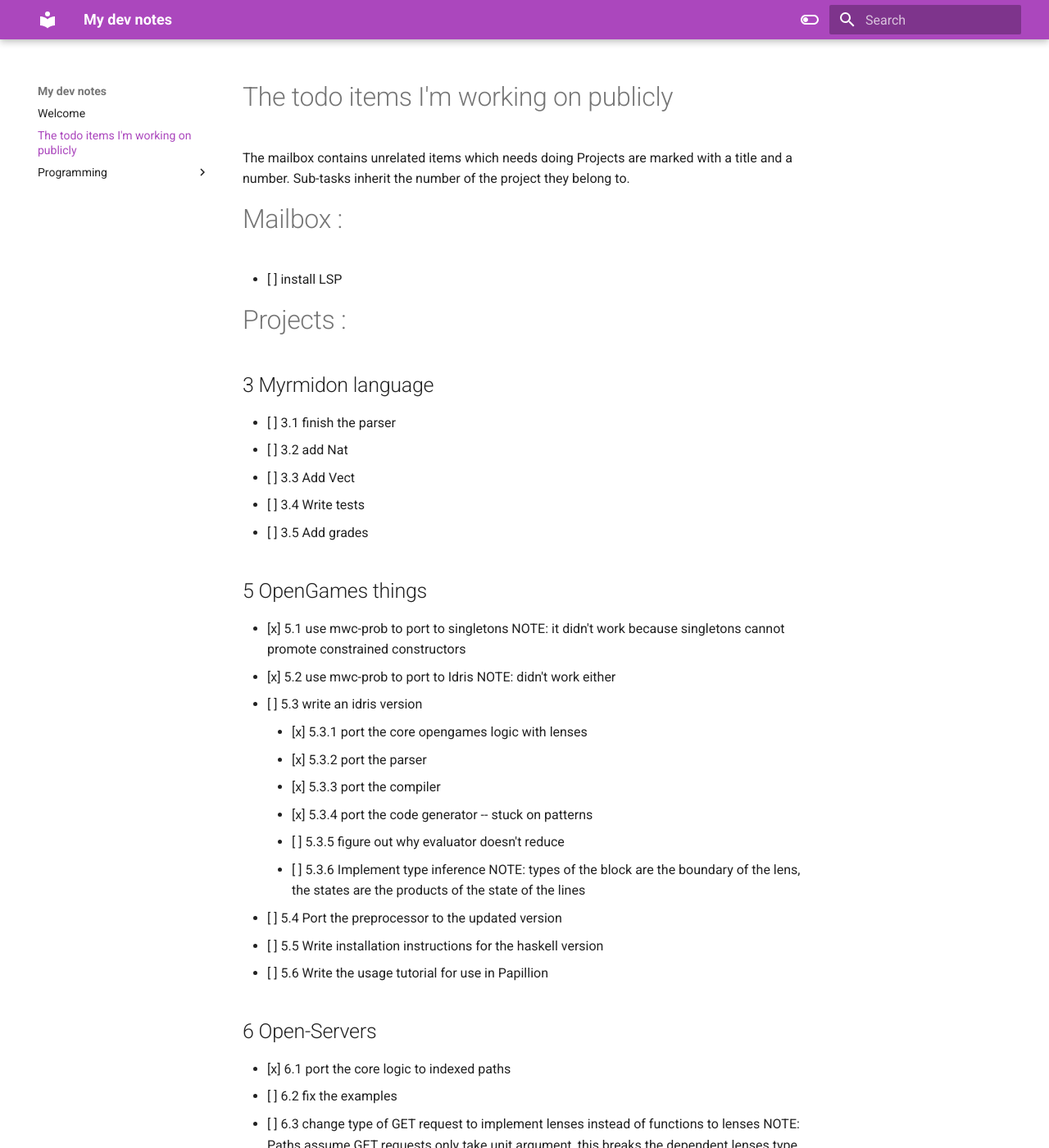
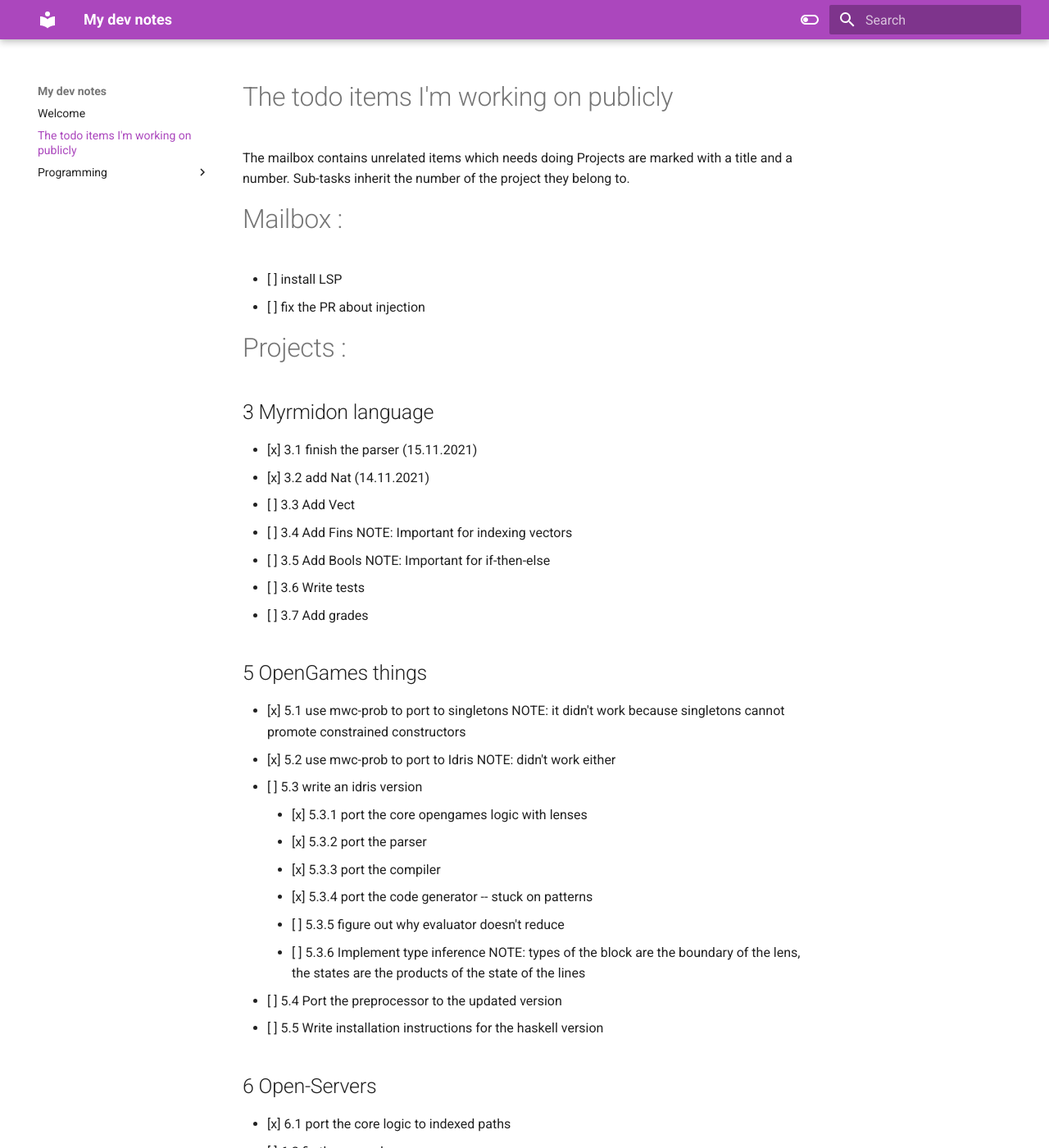
Before and after one commit to andrevidela/dev-notes, an MkDocs documentation site: the page built from docs/TASKS.md, in a window 1280 px wide and 1400 px high. Shown: the whole window at 82% size. Built offline with MkDocs 1.6.1 and Material for MkDocs 9.7.7, drawn with Linux system fonts in a browser that asks for light colours; some of the changed text lies outside the part shown.

Commit message:
update tasks

```diff
--- a/docs/TASKS.md
+++ b/docs/TASKS.md
@@ -7,15 +7,20 @@ inherit the number of the project they belong to.
 # Mailbox :
 
 - [ ] install LSP
+- [ ] fix the PR about injection
 
 # Projects :
 
 ## 3 Myrmidon language
-  - [ ] 3.1 finish the parser
-  - [ ] 3.2 add Nat
+  - [x] 3.1 finish the parser (15.11.2021)
+  - [x] 3.2 add Nat (14.11.2021)
   - [ ] 3.3 Add Vect
-  - [ ] 3.4 Write tests
-  - [ ] 3.5 Add grades
+  - [ ] 3.4 Add Fins
+        NOTE: Important for indexing vectors
+  - [ ] 3.5 Add Bools
+        NOTE: Important for if-then-else
+  - [ ] 3.6 Write tests
+  - [ ] 3.7 Add grades
 
 ## 5 OpenGames things
   - [x] 5.1 use mwc-prob to port to singletons
@@ -33,7 +38,6 @@ inherit the number of the project they belong to.
               the states are the products of the state of the lines
   - [ ]  5.4 Port the preprocessor to the updated version
   - [ ]  5.5 Write installation instructions for the haskell version
-  - [ ]  5.6 Write the usage tutorial for use in Papillion
 
 ## 6 Open-Servers
   - [x] 6.1 port the core logic to indexed paths
@@ -60,7 +64,7 @@ inherit the number of the project they belong to.
   - [ ] 7.6 write blog post about Zippers
 
 # 8 Idris proefficiency tutorial
-  - [ ] 8.1 collect funtions from last AOC
+  - [x] 8.1 collect funtions from last AOC
   - [ ] 8.2 store helper functions in a library
     - [ ] 8.2.1 write documentation for functions
   - [ ] 8.3 write about data types
```
